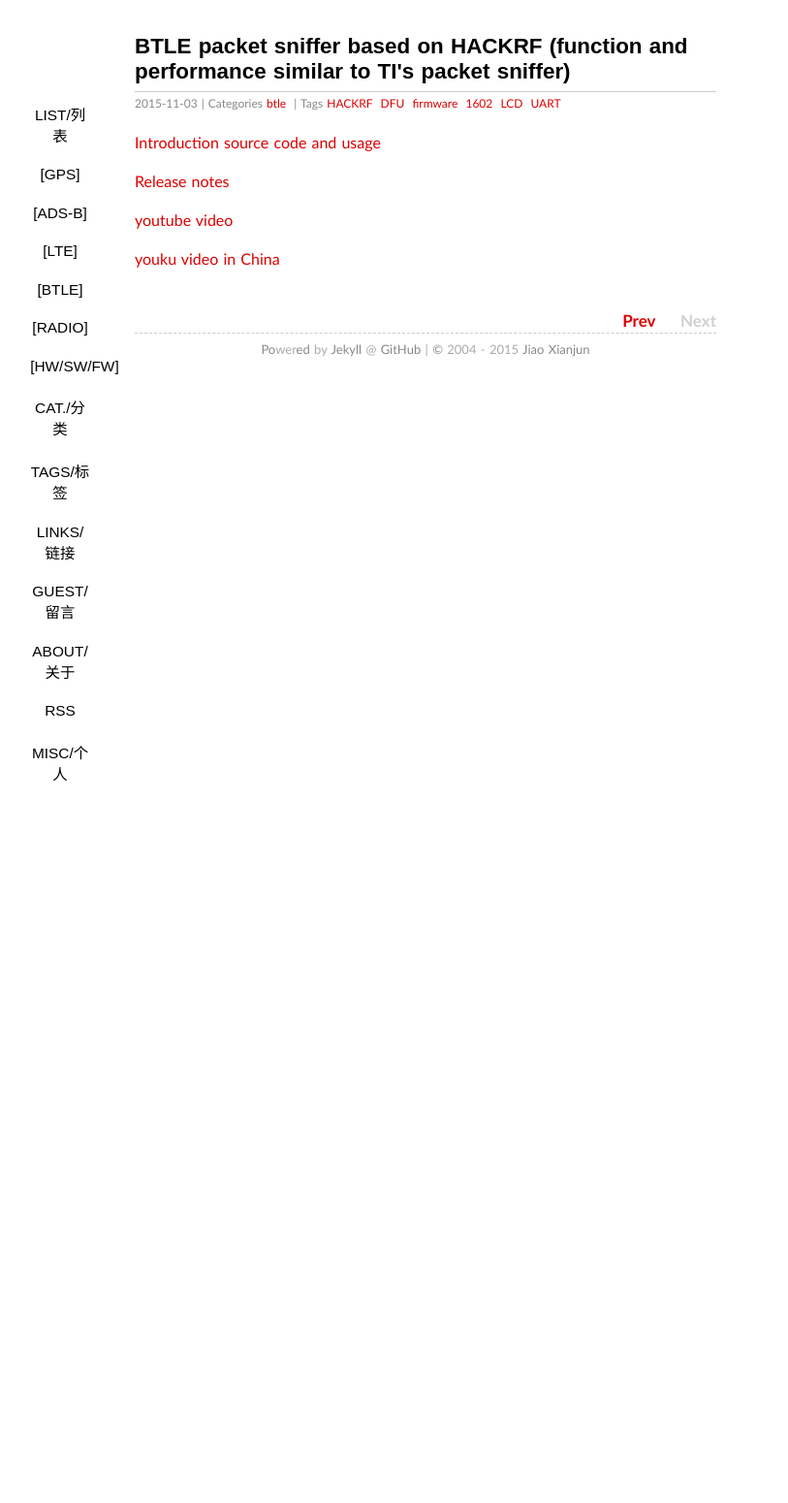
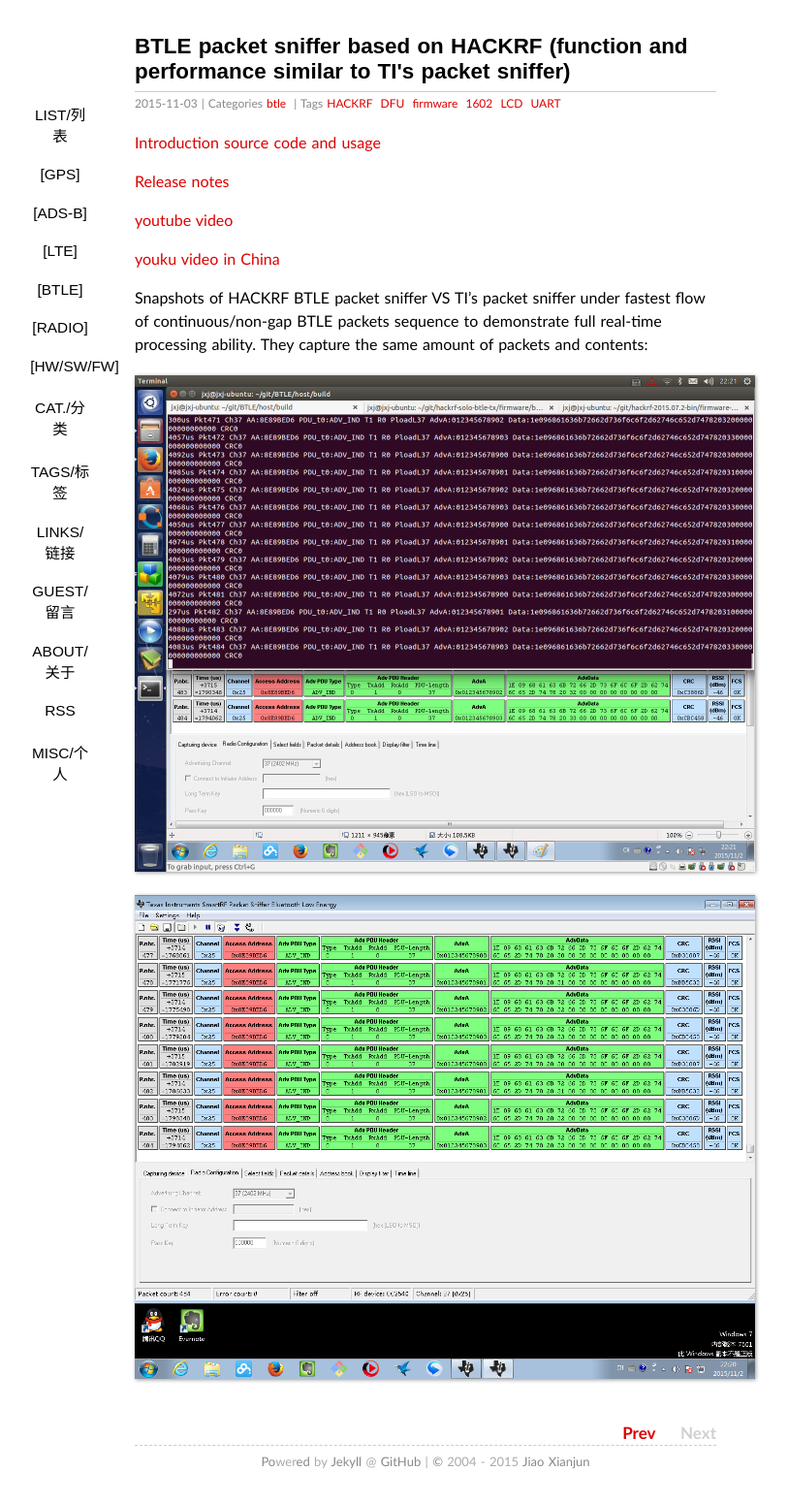
Before and after one commit to sdr-x/sdr-x.github.io, a Jekyll site: the page built from _posts/2015-11-03-BTLE-SNIFFER.md, in a window 1280 px wide. Shown: the whole page at 97% size, without its empty margins (201-1014 px from the left). Built offline with Jekyll 4.4.1, drawn with Linux system fonts in a browser that asks for light colours; some web fonts are replaced; Markdown is read by kramdown in place of the engine named in the settings; comment, search, counter and statistics services are not loaded; before the commit the page ends 900 px from its top, so only the background shows below that.

Commit message:
Update 2015-11-03-BTLE-SNIFFER.md

```diff
--- a/_posts/2015-11-03-BTLE-SNIFFER.md
+++ b/_posts/2015-11-03-BTLE-SNIFFER.md
@@ -14,6 +14,12 @@ tags:  HACKRF DFU firmware 1602 LCD UART
 [youtube video](https://youtu.be/9LDPhOF2yyw)
 
 [youku video in China](http://v.youku.com/v_show/id_XMTM3NzA0NjgyNA==.html)
+
+Snapshots of HACKRF BTLE packet sniffer VS TI's packet sniffer under fastest flow of continuous/non-gap BTLE packets sequence to demonstrate full real-time processing ability. They capture the same amount of packets and contents:
+
+![](../media/mine-btle-sniffer2.png)
+
+![](../media/TI3.png)
 
 <div id="disqus_thread"></div>
 <script type="text/javascript">
```
